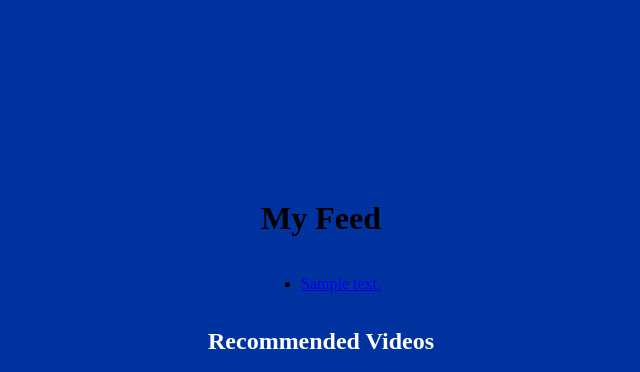
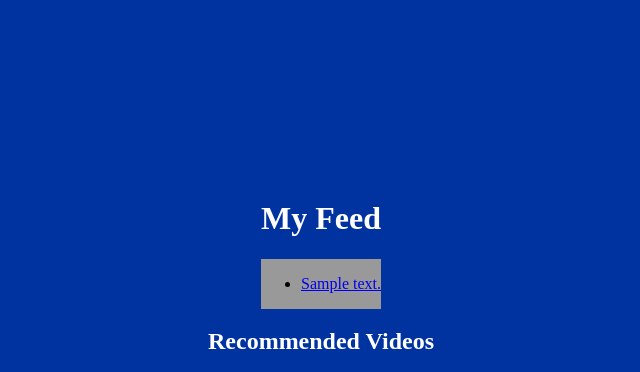
Before and after one commit to danyk20/SciFeed, a Flask app: template templates/feed.html in a window 1280 px wide. Shown: the part 31-403 px from the top of the page, without its empty margins (319-959 px from the left). Run offline with Flask 3, Linux system fonts and the light colour scheme; the template is opened without the code that fills it: most values are stand-ins (such as "Sample title", 1, 10 or a date in 2020).

Commit message:
changed colors

```diff
--- a/templates/feed.html
+++ b/templates/feed.html
@@ -19,8 +19,8 @@
     </style>
 </head>
 <body>
-    <h1>My Feed</h1>
-    <div class="container">
+    <h1 style="color: white;">My Feed</h1>
+    <div class="container" style="background-color: #999999;">
         <ul>
             {% for item in papers %}
                 <li><a href="{{ item.url }}">{{ item.summary }}</a></li>
--- a/templates/index.html
+++ b/templates/index.html
@@ -72,7 +72,7 @@
 
     <div class="container">
         <form method="post">
-            <input type="text" name="textbox" placeholder="Research field...">
+            <input type="text" name="textbox" placeholder="Research field..." style="background-color: #999999;">
             <br>
             <input type="submit" value="Search">
         </form>
```
